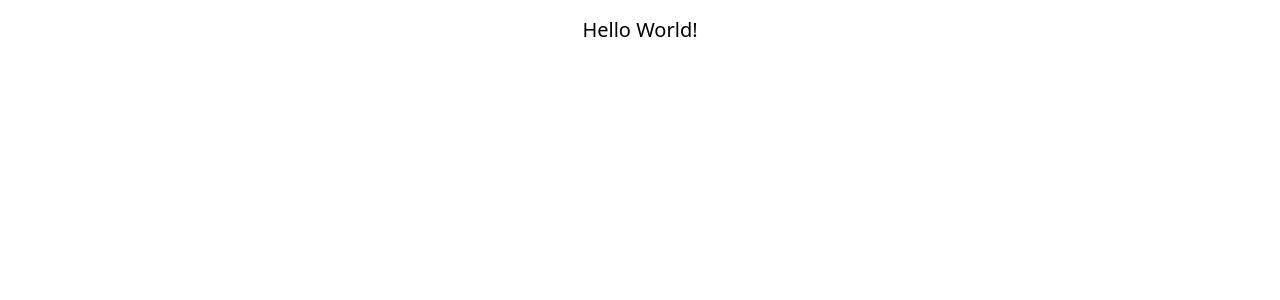
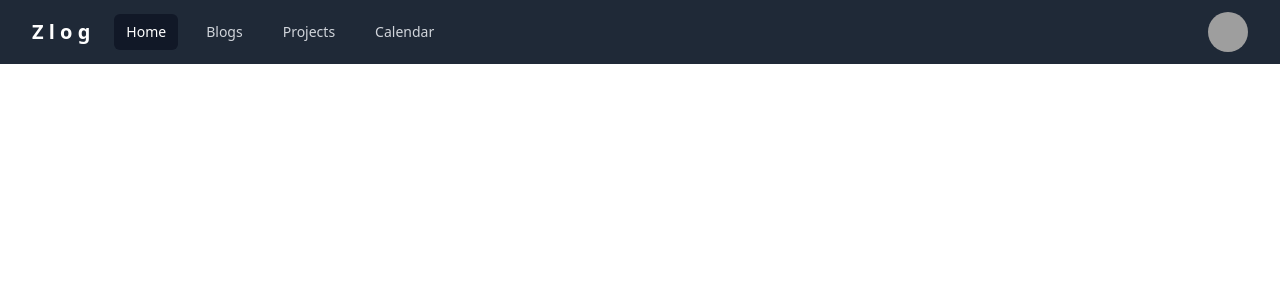
Before and after one commit to whoismaruf/zlog-client, a React (Create React App) app: page / in a window 1280 px wide. Shown: the top 300 px of the page. Built offline with nearby package versions, Linux system fonts and the light colour scheme; grey boxes are pictures that could not be loaded.

Commit message:
added new feature

```diff
--- a/package.json
+++ b/package.json
@@ -4,11 +4,14 @@
   "private": true,
   "dependencies": {
     "@craco/craco": "^6.1.2",
+    "@headlessui/react": "^1.3.0",
+    "@heroicons/react": "^1.0.1",
     "@testing-library/jest-dom": "^5.11.4",
     "@testing-library/react": "^11.1.0",
     "@testing-library/user-event": "^12.1.10",
     "react": "^17.0.2",
     "react-dom": "^17.0.2",
+    "react-router-dom": "^5.2.0",
     "react-scripts": "4.0.3",
     "web-vitals": "^1.0.1"
   },
--- a/src/App.js
+++ b/src/App.js
@@ -1,10 +1,18 @@
 import './App.css';
+import { BrowserRouter as Router, Switch, Route } from 'react-router-dom';
+import Home from './Pages/Home';
 
 function App() {
   return (
-    <div className="App">
-      <h2 className={"text-xl mt-4"}>Hello World!</h2>
-    </div>
+    <>
+      <Router>
+        <Switch>
+          <Route exact path="/">
+            <Home></Home>
+          </Route>
+        </Switch>
+      </Router>
+    </>
   );
 }
 
--- /dev/null
+++ b/src/Pages/Home.js
@@ -0,0 +1,10 @@
+import React from 'react'
+import Navbar from '../components/Home/Navbar.jsx'
+
+export default function Home() {
+    return (
+        <div>
+            <Navbar/>
+        </div>
+    )
+}
--- /dev/null
+++ b/src/components/Home/Navbar.jsx
@@ -0,0 +1,165 @@
+/* This example requires Tailwind CSS v2.0+ */
+import { Fragment } from 'react'
+import { Disclosure, Menu, Transition } from '@headlessui/react'
+import { BellIcon, MenuIcon, XIcon } from '@heroicons/react/outline'
+
+const navigation = [
+  { name: 'Home', href: '/', current: true },
+  { name: 'Blogs', href: '/blogs', current: false },
+  { name: 'Projects', href: '#', current: false },
+  { name: 'Calendar', href: '#', current: false },
+]
+
+function classNames(...classes) {
+  return classes.filter(Boolean).join(' ')
+}
+
+export default function Example() {
+  return (
+    <Disclosure as="nav" className="bg-gray-800">
+      {({ open }) => (
+        <>
+          <div className="max-w-7xl mx-auto px-2 sm:px-6 lg:px-8">
+            <div className="relative flex items-center justify-between h-16">
+              <div className="absolute inset-y-0 left-0 flex items-center sm:hidden">
+                {/* Mobile menu button*/}
+                <Disclosure.Button className="inline-flex items-center justify-center p-2 rounded-md text-gray-400 hover:text-white hover:bg-gray-700 focus:outline-none focus:ring-2 focus:ring-inset focus:ring-white">
+                  <span className="sr-only">Open main menu</span>
+                  {open ? (
+                    <XIcon className="block h-6 w-6" aria-hidden="true" />
+                  ) : (
+                    <MenuIcon className="block h-6 w-6" aria-hidden="true" />
+                  )}
+                </Disclosure.Button>
+              </div>
+              <div className="flex-1 flex items-center justify-center sm:items-stretch sm:justify-start">
+                <div className="flex-shrink-0 flex items-center">
+                  <h2 className={"text-xl text-white font-bold transition  duration-500ease-in-out transform hover:scale-110 hover:text-pink-600"}>Z l o g</h2>
+                  {/* <img
+                    className="hidden lg:block h-8 w-auto"
+                    src="https://tailwindui.com/img/logos/workflow-logo-indigo-500-mark-white-text.svg"
+                    alt="Workflow"
+                  /> */}
+                </div>
+                <div className="hidden sm:block sm:ml-6">
+                  <div className="flex space-x-4">
+                    {navigation.map((item) => (
+                      <a
+                        key={item.name}
+                        href={item.href}
+                        className={classNames(
+                          item.current ? 'bg-gray-900 text-white' : 'text-gray-300 hover:bg-gray-700 hover:text-white',
+                          'px-3 py-2 rounded-md text-sm font-medium'
+                        )}
+                        aria-current={item.current ? 'page' : undefined}
+                      >
+                        {item.name}
+                      </a>
+                    ))}
+                  </div>
+                </div>
+              </div>
+              <div className="absolute inset-y-0 right-0 flex items-center pr-2 sm:static sm:inset-auto sm:ml-6 sm:pr-0">
+                {/* <button className="bg-gray-800 p-1 rounded-full text-gray-400 hover:text-white focus:outline-none focus:ring-2 focus:ring-offset-2 focus:ring-offset-gray-800 focus:ring-white">
+                  <span className="sr-only">View notifications</span>
+                  <BellIcon className="h-6 w-6" aria-hidden="true" />
+                </button> */}
+
+                {/* Profile dropdown */}
+                <Menu as="div" className="ml-3 relative">
+                  {({ open }) => (
+                    <>
+                      <div>
+                        <Menu.Button className="bg-gray-800 flex text-sm rounded-full focus:outline-none focus:ring-2 focus:ring-offset-2 focus:ring-offset-gray-800 focus:ring-white">
+                          <span className="sr-only">Open user menu</span>
+                          <img
+                            className="h-10 w-10 rounded-full"
+                            src="https://www.searchpng.com/wp-content/uploads/2019/02/Deafult-Profile-Pitcher.png"
+                            alt=""
+                          />
+                        </Menu.Button>
+                      </div>
+                      <Transition
+                        show={open}
+                        as={Fragment}
+                        enter="transition ease-out duration-100"
+                        enterFrom="transform opacity-0 scale-95"
+                        enterTo="transform opacity-100 scale-100"
+                        leave="transition ease-in duration-75"
+                        leaveFrom="transform opacity-100 scale-100"
+                        leaveTo="transform opacity-0 scale-95"
+                      >
+                        <Menu.Items
+                          static
+                          className="origin-top-right absolute right-0 mt-2 w-48 rounded-md shadow-lg py-1 bg-white ring-1 ring-black ring-opacity-5 focus:outline-none"
+                        >
+                          <Menu.Item>
+                            {({ active }) => (
+                              <a
+                                href="#"
+                                className={classNames(
+                                  active ? 'bg-gray-100' : '',
+                                  'block px-4 py-2 text-sm text-gray-700'
+                                )}
+                              >
+                                Your Profile
+                              </a>
+                            )}
+                          </Menu.Item>
+                          <Menu.Item>
+                            {({ active }) => (
+                              <a
+                                href="#"
+                                className={classNames(
+                                  active ? 'bg-gray-100' : '',
+                                  'block px-4 py-2 text-sm text-gray-700'
+                                )}
+                              >
+                                Settings
+                              </a>
+                            )}
+                          </Menu.Item>
+                          <Menu.Item>
+                            {({ active }) => (
+                              <a
+                                href="#"
+                                className={classNames(
+                                  active ? 'bg-gray-100' : '',
+                                  'block px-4 py-2 text-sm text-gray-700'
+                                )}
+                              >
+                                Sign out
+                              </a>
+                            )}
+                          </Menu.Item>
+                        </Menu.Items>
+                      </Transition>
+                    </>
+                  )}
+                </Menu>
+              </div>
+            </div>
+          </div>
+
+          <Disclosure.Panel className="sm:hidden">
+            <div className="px-2 pt-2 pb-3 space-y-1">
+              {navigation.map((item) => (
+                <a
+                  key={item.name}
+                  href={item.href}
+                  className={classNames(
+                    item.current ? 'bg-gray-900 text-white' : 'text-gray-300 hover:bg-gray-700 hover:text-white',
+                    'block px-3 py-2 rounded-md text-base font-medium'
+                  )}
+                  aria-current={item.current ? 'page' : undefined}
+                >
+                  {item.name}
+                </a>
+              ))}
+            </div>
+          </Disclosure.Panel>
+        </>
+      )}
+    </Disclosure>
+  )
+}
```
Also changed, not shown: src/Pages/Blog.js (added), src/components/Auth/Profile.jsx (added), 1 other file (tests, documents, lock files or other folders).
